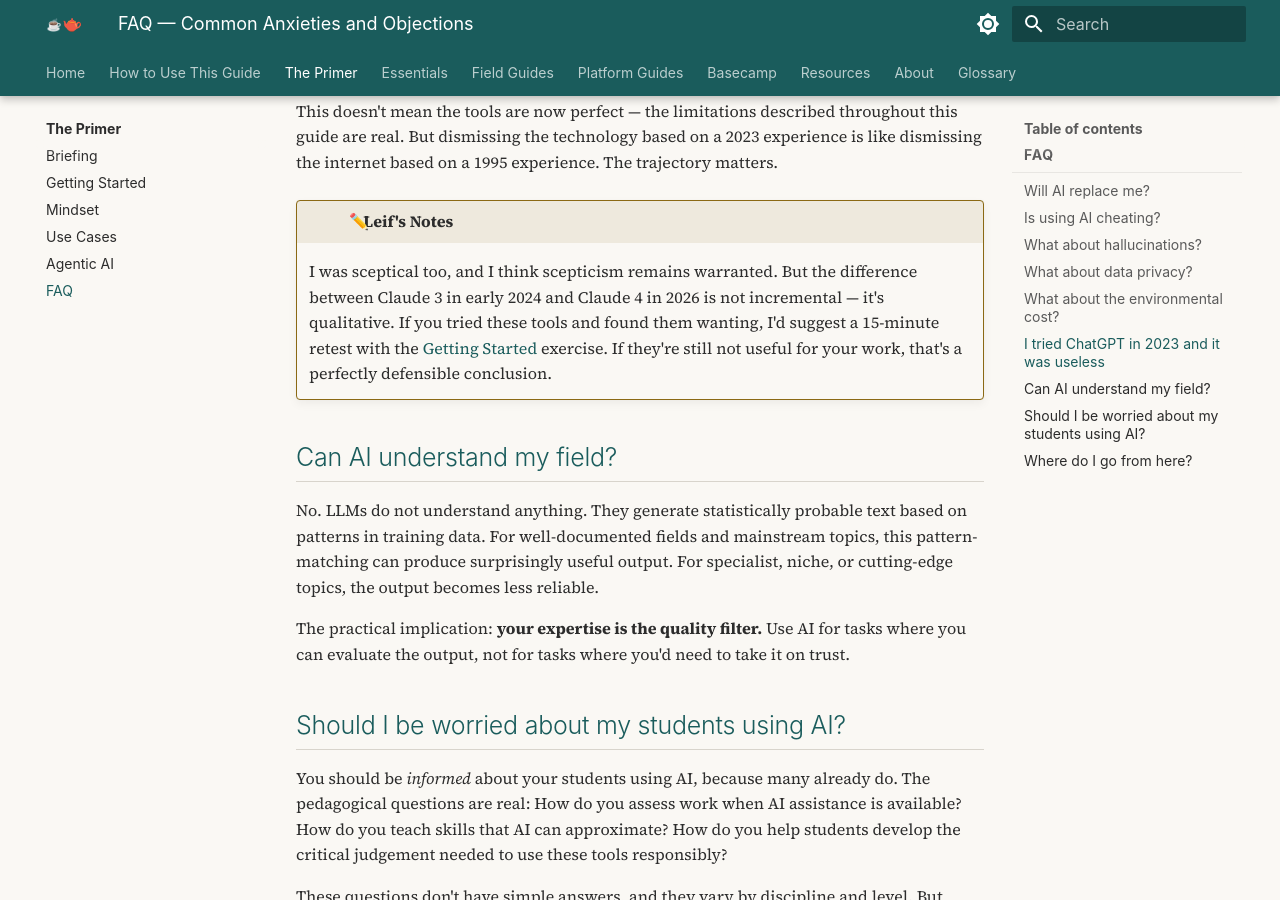
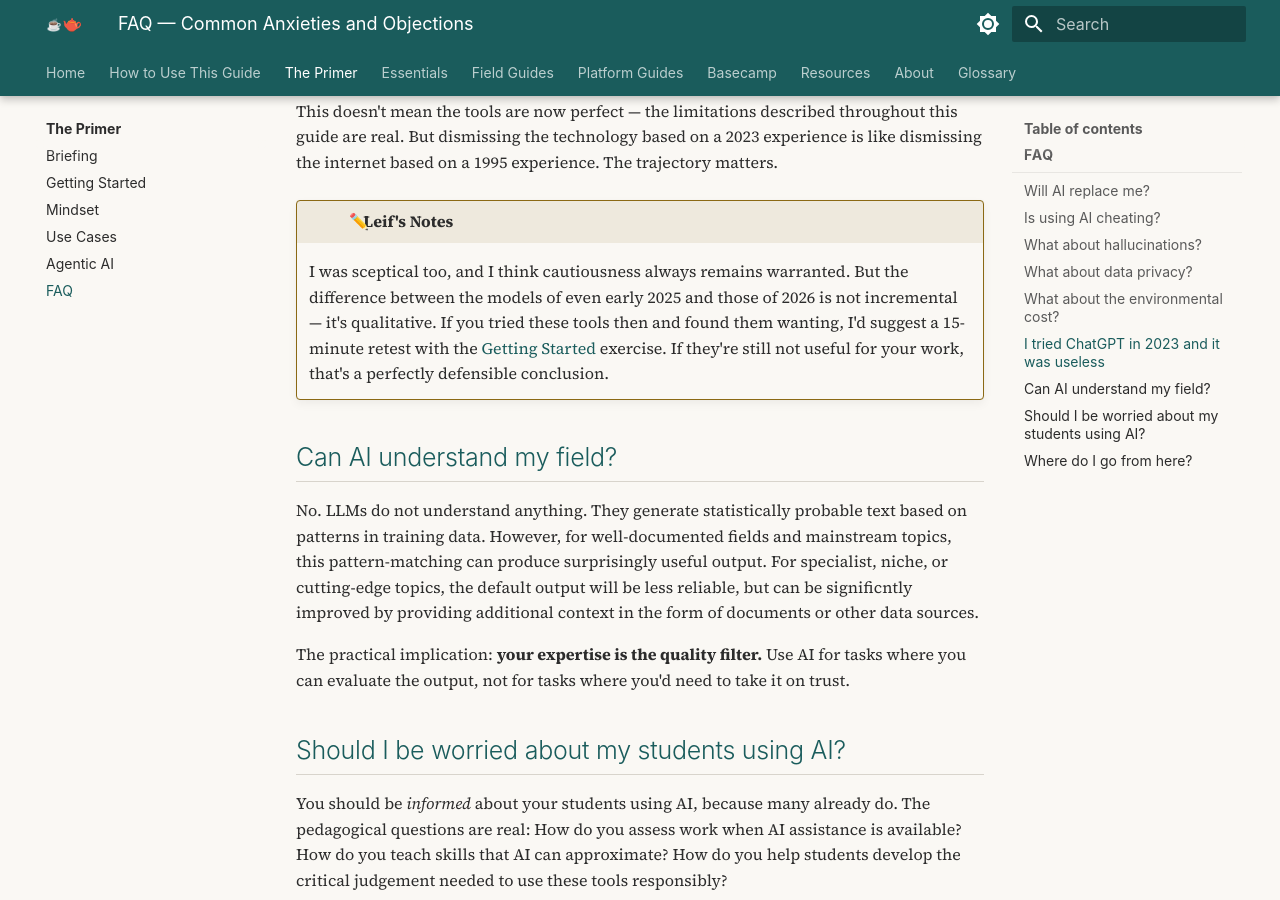
Before and after one commit to leifuss/hhg2ai, an MkDocs documentation site: the page built from docs/guide/faq.md, in a window 1280 px wide and 900 px high, scrolled down 2370 px. Built offline with MkDocs 1.6.1 and Material for MkDocs 9.7.7, drawn with Linux system fonts in a browser that asks for light colours; comment, search, counter and statistics services are not loaded.

Commit message:
Revise FAQ section on AI understanding and skepticism
Updated language for clarity and added context regarding AI limitations.

```diff
--- a/docs/guide/faq.md
+++ b/docs/guide/faq.md
@@ -62,11 +62,11 @@ Current systems (early 2026) are substantially more capable than 2023 versions.
 This doesn't mean the tools are now perfect — the limitations described throughout this guide are real. But dismissing the technology based on a 2023 experience is like dismissing the internet based on a 1995 experience. The trajectory matters.
 
 !!! leifnote "Leif's Notes"
-    I was sceptical too, and I think scepticism remains warranted. But the difference between Claude 3 in early 2024 and Claude 4 in 2026 is not incremental — it's qualitative. If you tried these tools and found them wanting, I'd suggest a 15-minute retest with the [Getting Started](getting-started.md) exercise. If they're still not useful for your work, that's a perfectly defensible conclusion.
+    I was sceptical too, and I think cautiousness always remains warranted. But the difference between the models of even early 2025 and those of 2026 is not incremental — it's qualitative. If you tried these tools then and found them wanting, I'd suggest a 15-minute retest with the [Getting Started](getting-started.md) exercise. If they're still not useful for your work, that's a perfectly defensible conclusion.
 
 ## Can AI understand my field?
 
-No. LLMs do not understand anything. They generate statistically probable text based on patterns in training data. For well-documented fields and mainstream topics, this pattern-matching can produce surprisingly useful output. For specialist, niche, or cutting-edge topics, the output becomes less reliable.
+No. LLMs do not understand anything. They generate statistically probable text based on patterns in training data. However, for well-documented fields and mainstream topics, this pattern-matching can produce surprisingly useful output. For specialist, niche, or cutting-edge topics, the default output will be less reliable, but can be significntly improved by providing additional context in the form of documents or other data sources.
 
 The practical implication: **your expertise is the quality filter.** Use AI for tasks where you can evaluate the output, not for tasks where you'd need to take it on trust.
 
```
